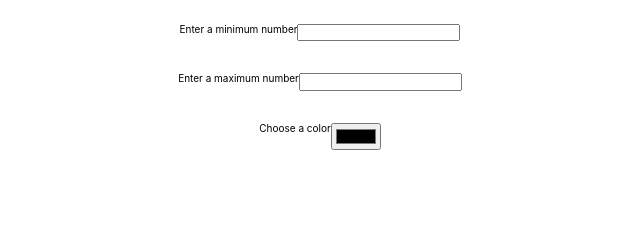
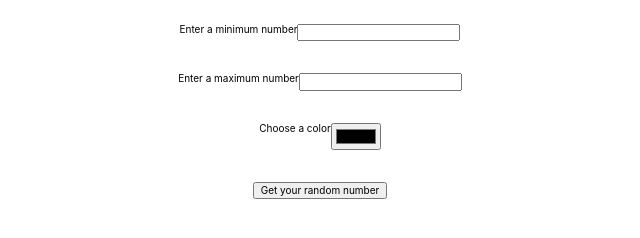
Before and after one commit to skdonnet/random-num-and-color, a website: page index.html in a window 1280 px wide. Shown: the part 90-328 px from the top of the page, without its empty margins (320-960 px from the left). Drawn offline with nearby package versions, Linux system fonts and the light colour scheme.

Commit message:
create button in html

```diff
--- a/index.html
+++ b/index.html
@@ -28,7 +28,10 @@
       <label for="color">Choose a color</label>
       <input type="color" id="color" />
     </form>
-
+    <form>
+      <label></label>
+      <button id="getRandNum">Get your random number</button>
+    </form>
     <script src="./scripts.js" type="module"></script>
   </body>
 </html>
```
